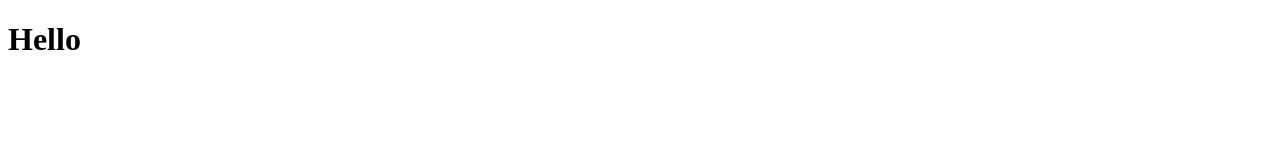
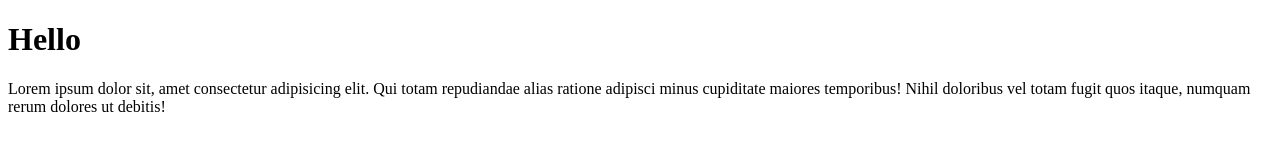
Before and after one commit to sudarshan-070/inter, a plain HTML site: page index.html in a window 1280 px wide. Drawn offline with Linux system fonts and the light colour scheme.

Commit message:
p tag added

```diff
--- a/index.html
+++ b/index.html
@@ -8,5 +8,6 @@
 </head>
 <body>
     <h1>Hello </h1>
+    <p>Lorem ipsum dolor sit, amet consectetur adipisicing elit. Qui totam repudiandae alias ratione adipisci minus cupiditate maiores temporibus! Nihil doloribus vel totam fugit quos itaque, numquam rerum dolores ut debitis!</p>
 </body>
 </html>
```
